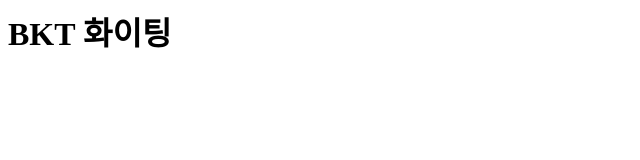
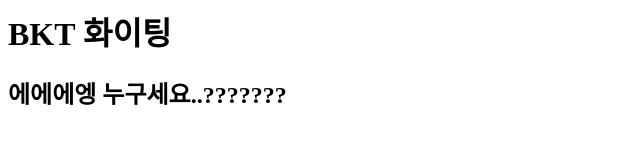
Before and after one commit to BSSM-BKT/Front-end, a plain HTML site: page index.html in a window 1280 px wide. Shown: the whole page, without its empty margins (0-640 px from the left). Drawn offline with Linux system fonts and the light colour scheme.

Commit message:
Update index.html

```diff
--- a/index.html
+++ b/index.html
@@ -1 +1,2 @@
 <h1>BKT 화이팅</h1>
+<h2>에에에엥 누구세요..???????</h2>
```
